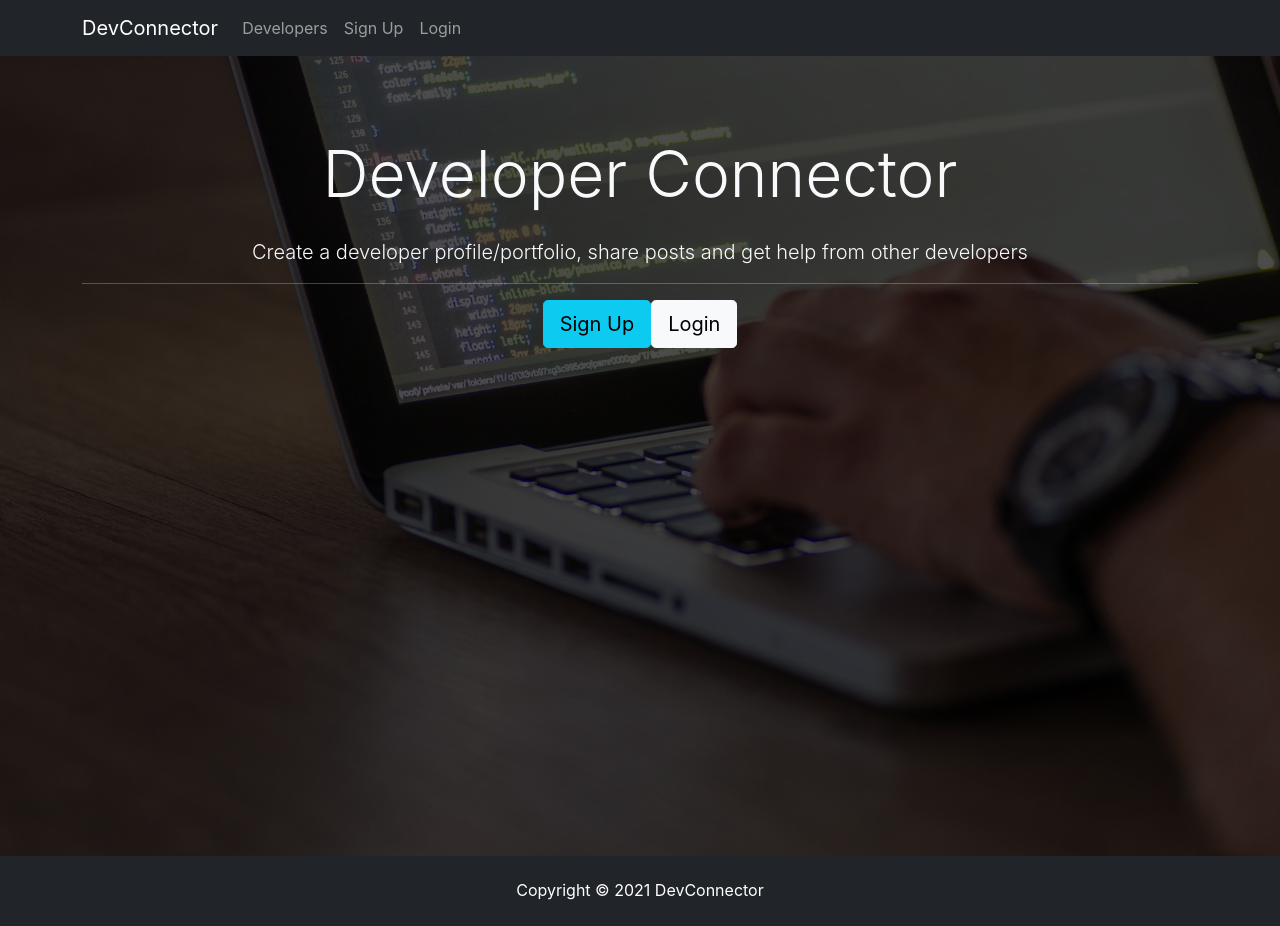
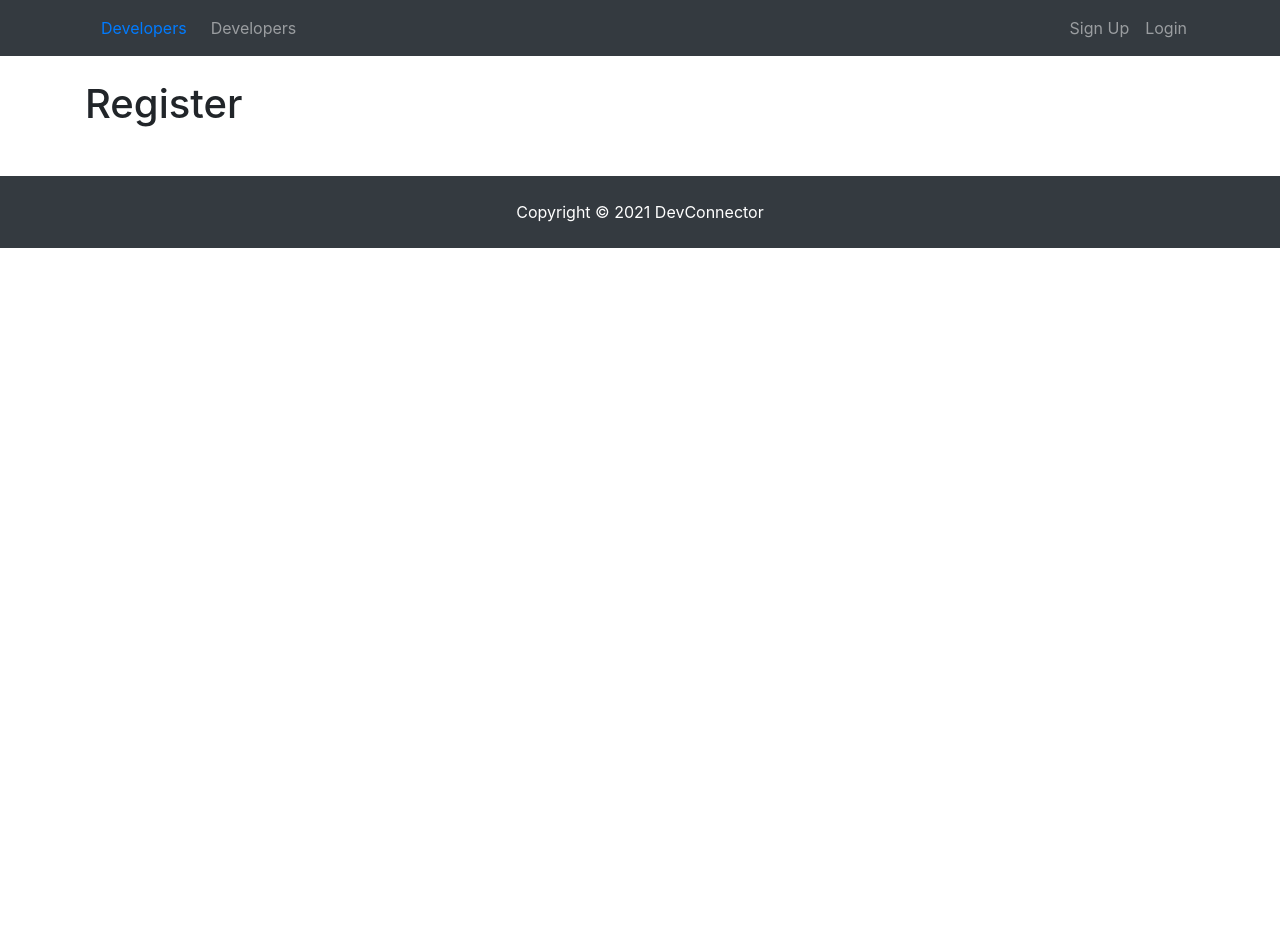
Before and after one commit to shubham92000/devConnector, a React (Create React App) app in the folder client/: page /register in a window 1280 px wide. After the commit the page ends 800 px from the top, so only its background shows below. Built offline with nearby package versions, Linux system fonts and the light colour scheme.

Commit message:
added login and register components

```diff
--- a/client/package.json
+++ b/client/package.json
@@ -8,6 +8,7 @@
     "@testing-library/user-event": "^12.8.3",
     "react": "^17.0.2",
     "react-dom": "^17.0.2",
+    "react-router-dom": "^6.0.2",
     "react-scripts": "4.0.3",
     "web-vitals": "^1.1.2"
   },
--- a/client/public/index.html
+++ b/client/public/index.html
@@ -7,8 +7,10 @@
   <meta name="viewport" content="width=device-width, initial-scale=1" />
   <meta name="theme-color" content="#000000" />
   <meta name="description" content="web site for connection of developers" />
-  <link href="https://cdn.jsdelivr.net/npm/bootstrap@5.1.3/dist/css/bootstrap.min.css" rel="stylesheet"
-    integrity="sha384-1BmE4kWBq78iYhFldvKuhfTAU6auU8tT94WrHftjDbrCEXSU1oBoqyl2QvZ6jIW3" crossorigin="anonymous">
+  <!-- <link href="https://cdn.jsdelivr.net/npm/bootstrap@5.1.3/dist/css/bootstrap.min.css" rel="stylesheet"
+    integrity="sha384-1BmE4kWBq78iYhFldvKuhfTAU6auU8tT94WrHftjDbrCEXSU1oBoqyl2QvZ6jIW3" crossorigin="anonymous"> -->
+  <link rel="stylesheet" href="https://stackpath.bootstrapcdn.com/bootstrap/4.1.0/css/bootstrap.min.css"
+    integrity="sha384-9gVQ4dYFwwWSjIDZnLEWnxCjeSWFphJiwGPXr1jddIhOegiu1FwO5qRGvFXOdJZ4" crossorigin="anonymous">
   <script src="https://kit.fontawesome.com/fec0d68523.js" crossorigin="anonymous"></script>
   <title>DevConnector</title>
 </head>
--- a/client/src/App.js
+++ b/client/src/App.js
@@ -1,16 +1,49 @@
-import './App.css';
+import { BrowserRouter as Router, Routes, Route } from 'react-router-dom';
+
 import Navbar from './components/layout/Navbar';
 import Footer from './components/layout/Footer';
 import Landing from './components/layout/Landing';
+import Login from './components/auth/Login';
+import Register from './components/auth/Register';
+
+import './App.css';
 
 function App() {
   return (
-    <div className="App">
-      <Navbar />
-      <Landing />
-      <Footer />
-    </div>
+    <Router>
+      <div className="App">
+        <Navbar />
+
+        <Routes>
+          <Route path="/" element={<Landing />} />
+        </Routes>
+
+        <div className="container">
+          <Routes>
+            <Route path="/register" element={<Register />} />
+            <Route path="/login" element={<Login />} />
+          </Routes>
+        </div>
+
+        <Footer />
+      </div>
+    </Router>
   );
 }
 
+
+// function App() {
+//   return (
+//     <Router>
+//       <div className="App">
+//         <Navbar />
+//         {/* <Landing /> */}
+//         <Route exact path="/" component={Landing} />
+//         <Footer />
+//       </div>
+//     </Router>
+//   );
+// }
+
+
 export default App;
--- /dev/null
+++ b/client/src/components/auth/Login.js
@@ -0,0 +1,14 @@
+import React, { Component } from 'react';
+
+class Login extends Component {
+  render() {
+    return (
+      <div>
+        <h1>Login</h1>
+      </div>
+    )
+  }
+}
+
+
+export default Login;
--- /dev/null
+++ b/client/src/components/auth/Register.js
@@ -0,0 +1,14 @@
+import React, { Component } from 'react';
+
+class Register extends Component {
+  render() {
+    return (
+      <div>
+        <h1>Register</h1>
+      </div>
+    )
+  }
+}
+
+
+export default Register;
--- a/client/src/components/layout/Landing.js
+++ b/client/src/components/layout/Landing.js
@@ -1,4 +1,5 @@
 import React, { Component } from 'react';
+import { Link } from 'react-router-dom';
 
 class Landing extends Component {
   render() {
@@ -12,8 +13,8 @@ class Landing extends Component {
                 </h1>
                 <p className="lead"> Create a developer profile/portfolio, share posts and get help from other developers</p>
                 <hr />
-                <a href="register.html" className="btn btn-lg btn-info mr-2">Sign Up</a>
-                <a href="login.html" className="btn btn-lg btn-light">Login</a>
+                <Link to="/register" className="btn btn-lg btn-info mr-2">Sign Up</Link>
+                <Link to="/login" className="btn btn-lg btn-light">Login</Link>
               </div>
             </div>
           </div>
--- a/client/src/components/layout/Navbar.js
+++ b/client/src/components/layout/Navbar.js
@@ -1,11 +1,13 @@
 import React, { Component } from 'react';
+import { Link } from 'react-router-dom';
 
 class Navbar extends Component {
   render() {
     return (
       <nav className="navbar navbar-expand-sm navbar-dark bg-dark mb-4">
         <div className="container">
-          <a className="navbar-brand" href="landing.html">DevConnector</a>
+          <Link className="nav-link" to="/"> Developers
+          </Link>
           <button className="navbar-toggler" type="button" data-toggle="collapse" data-target="#mobile-nav">
             <span className="navbar-toggler-icon"></span>
           </button>
@@ -13,17 +15,17 @@ class Navbar extends Component {
           <div className="collapse navbar-collapse" id="mobile-nav">
             <ul className="navbar-nav mr-auto">
               <li className="nav-item">
-                <a className="nav-link" href="profiles.html"> Developers
-                </a>
+                <Link className="nav-link" to="/profiles"> Developers
+                </Link>
               </li>
             </ul>
 
             <ul className="navbar-nav ml-auto">
               <li className="nav-item">
-                <a className="nav-link" href="register.html">Sign Up</a>
+                <Link className="nav-link" to="/register">Sign Up</Link>
               </li>
               <li className="nav-item">
-                <a className="nav-link" href="login.html">Login</a>
+                <Link className="nav-link" to="/login">Login</Link>
               </li>
             </ul>
           </div>
```
